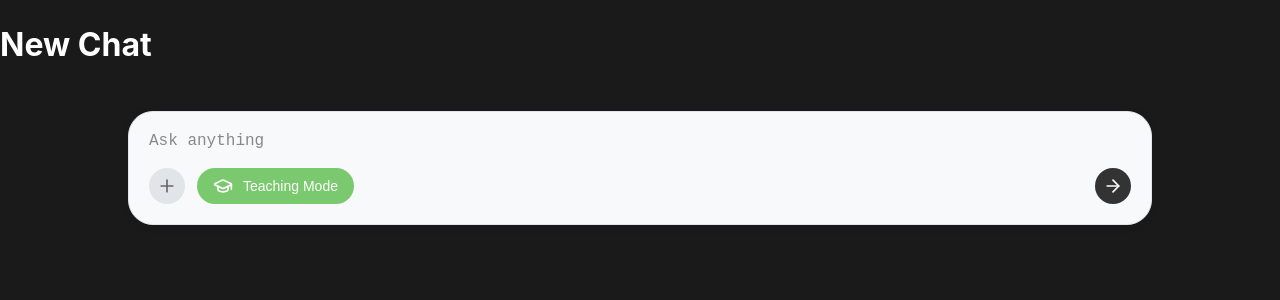
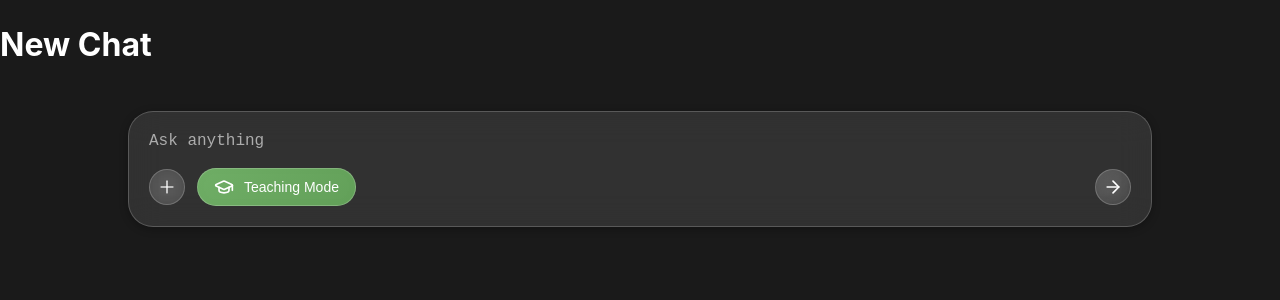
Before and after one commit to risshhabh/physics-gpt, a React (Vite) app: page /new in a window 1280 px wide. Shown: the top 300 px of the page. Built offline with nearby package versions, Linux system fonts and the light colour scheme; no server answers.

Commit message:
dark mode styles for input box

```diff
--- a/src/components/InputBox.css
+++ b/src/components/InputBox.css
@@ -11,12 +11,13 @@
 .input-box {
     display: flex;
     flex-direction: column;
-    background-color: #f8f9fa;
-    border: 1px solid #e1e5e9;
+    background: rgba(255, 255, 255, 0.1);
+    backdrop-filter: blur(1rem);
+    border: 1px solid rgba(255, 255, 255, 0.2);
     border-radius: 25px;
     padding: 20px;
     gap: 12px;
-    box-shadow: 0 2px 8px rgba(0, 0, 0, 0.08);
+    box-shadow: 0 2px 8px rgba(0, 0, 0, 0.3);
     width: 100%;
 }
 
@@ -30,14 +31,14 @@
     outline: none;
     background: transparent;
     font-size: 16px;
-    color: #333;
+    color: #ffffff;
     padding: 0;
     resize: none;
     overflow-y: hidden;
 }
 
 .input-area textarea::placeholder {
-    color: #888;
+    color: rgba(255, 255, 255, 0.6);
     font-weight: 400;
 }
 
@@ -58,26 +59,31 @@
     width: 36px;
     height: 36px;
     border-radius: 50%;
-    border: none;
-    background-color: #e1e5e9;
-    color: #666;
+    border: 1px solid rgba(255, 255, 255, 0.2);
+    background: rgba(255, 255, 255, 0.1);
+    backdrop-filter: blur(0.5rem);
+    color: rgba(255, 255, 255, 0.8);
     font-size: 18px;
     font-weight: bold;
     cursor: pointer;
     display: flex;
     align-items: center;
     justify-content: center;
-    transition: background-color 0.2s ease;
+    transition: all 0.3s cubic-bezier(0.4, 0, 0.2, 1);
 }
 
 .add-btn:hover {
-    background-color: #d1d5d9;
+    background: rgba(255, 255, 255, 0.15);
+    border-color: rgba(255, 255, 255, 0.3);
+    color: #ffffff;
+    transform: translateY(-1px);
 }
 
 .mode-btn {
-    background-color: #7bc96f;
+    background: linear-gradient(135deg, rgba(123, 201, 111, 0.8) 0%, rgba(107, 184, 95, 0.8) 100%);
+    backdrop-filter: blur(0.5rem);
     color: white;
-    border: none;
+    border: 1px solid rgba(255, 255, 255, 0.2);
     border-radius: 20px;
     padding: 8px 16px;
     font-size: 14px;
@@ -86,11 +92,14 @@
     display: flex;
     align-items: center;
     gap: 6px;
-    transition: background-color 0.2s ease;
+    transition: all 0.3s cubic-bezier(0.4, 0, 0.2, 1);
 }
 
 .mode-btn:hover {
-    background-color: #6bb85f;
+    background: linear-gradient(135deg, rgba(123, 201, 111, 0.9) 0%, rgba(107, 184, 95, 0.9) 100%);
+    border-color: rgba(255, 255, 255, 0.3);
+    transform: translateY(-1px);
+    box-shadow: 0 4px 12px rgba(123, 201, 111, 0.3);
 }
 
 
@@ -98,16 +107,20 @@
     width: 36px;
     height: 36px;
     border-radius: 50%;
-    border: none;
-    background-color: #333;
+    border: 1px solid rgba(255, 255, 255, 0.2);
+    background: linear-gradient(135deg, rgba(255, 255, 255, 0.15) 0%, rgba(255, 255, 255, 0.05) 100%);
+    backdrop-filter: blur(0.5rem);
     color: white;
     cursor: pointer;
     display: flex;
     align-items: center;
     justify-content: center;
-    transition: background-color 0.2s ease;
+    transition: all 0.3s cubic-bezier(0.4, 0, 0.2, 1);
 }
 
 .send-btn:hover {
-    background-color: #555;
+    background: linear-gradient(135deg, rgba(255, 255, 255, 0.2) 0%, rgba(255, 255, 255, 0.1) 100%);
+    border-color: rgba(255, 255, 255, 0.3);
+    transform: translateY(-1px);
+    box-shadow: 0 4px 12px rgba(0, 0, 0, 0.2);
 }
```
